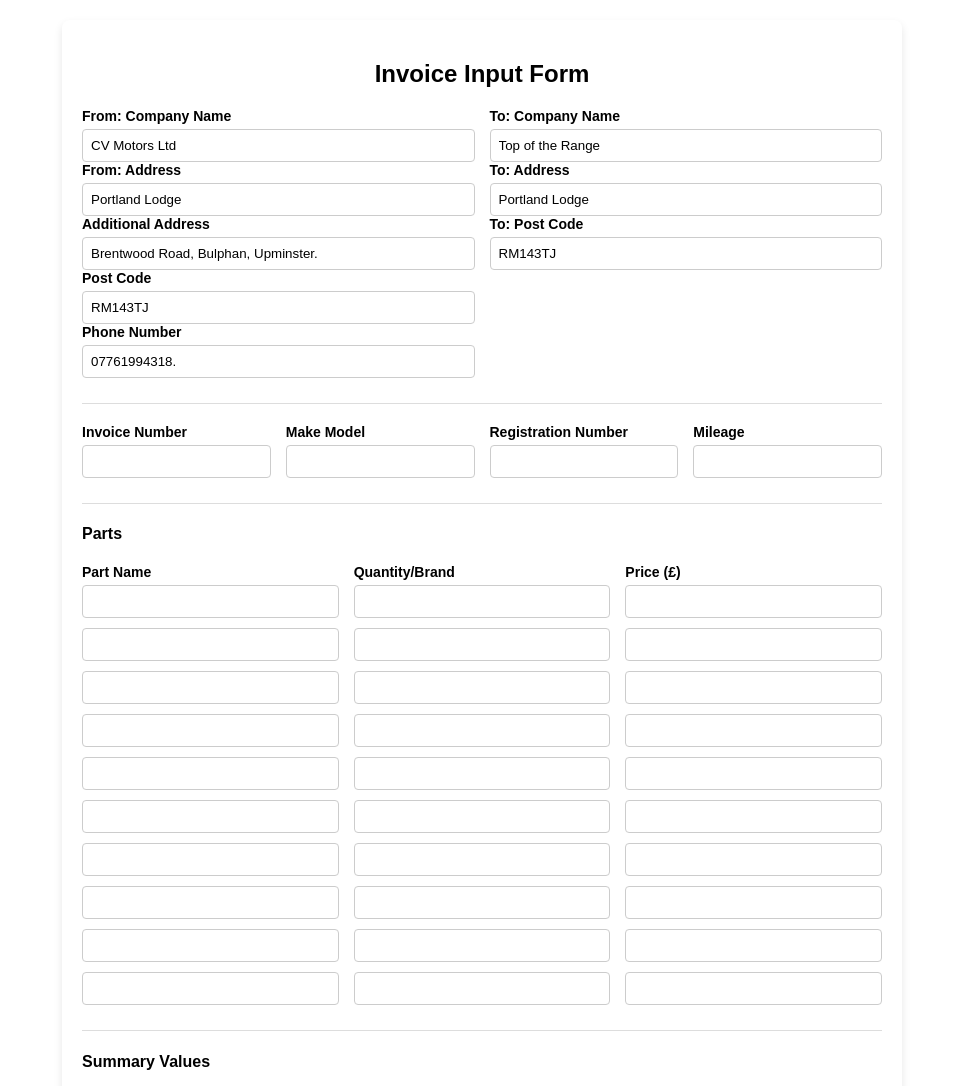
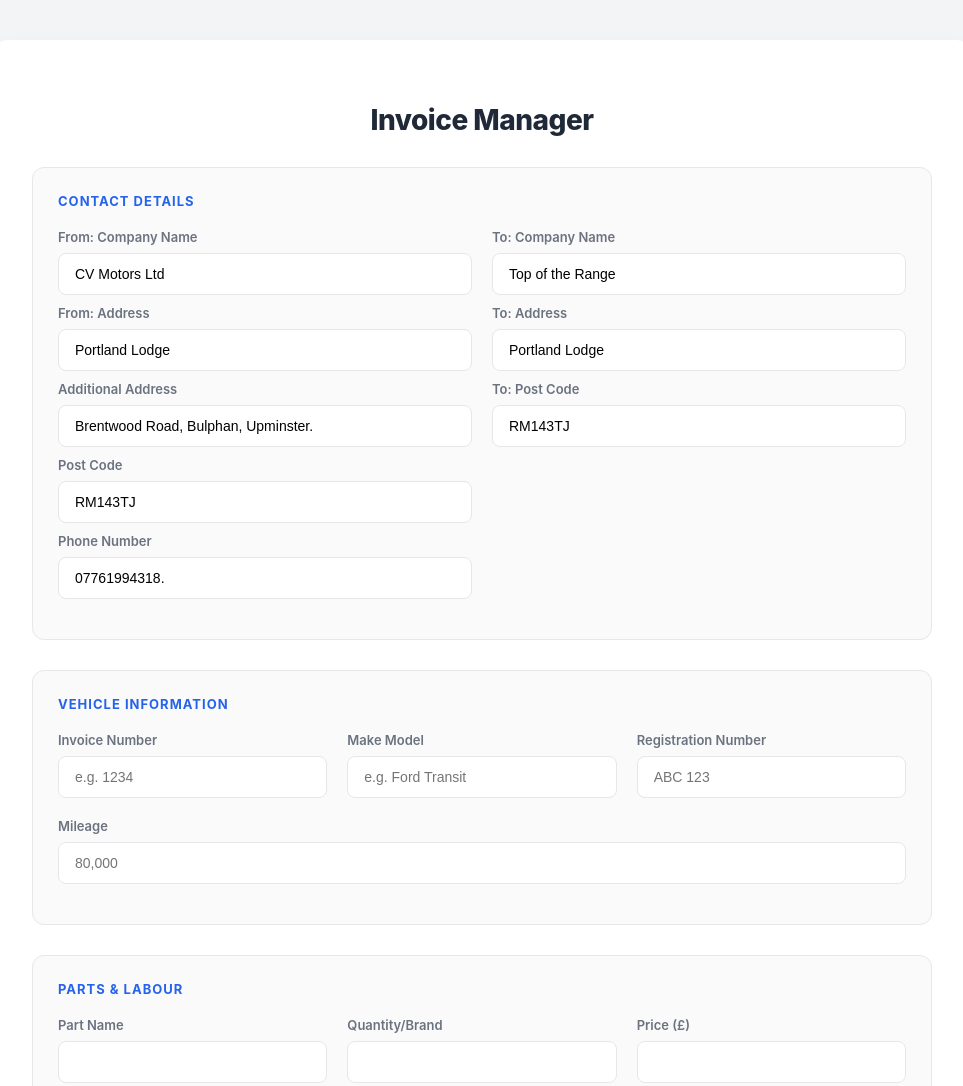
Before and after one commit to shahriarshafi/invoice_form_cv_motors_ltd, a plain HTML site: page index.html in a window 1280 px wide. Shown: the top 1086 px of the page, without its empty margins (158-1121 px from the left). Drawn offline with Linux system fonts and the light colour scheme.

Commit message:
adding css

```diff
--- a/index.html
+++ b/index.html
@@ -6,193 +6,235 @@
     <title>Invoice Generator</title>
     <script src="https://cdnjs.cloudflare.com/ajax/libs/html2pdf.js/0.10.1/html2pdf.bundle.min.js"></script>
     <style>
-        /* --- General & Form Styles --- */
+        /* --- Modern Responsive Input Form Styling --- */
+        :root {
+            --accent: #2563eb;
+            --accent-hover: #1d4ed8;
+            --success: #10b981;
+            --bg: #f3f4f6;
+            --white: #ffffff;
+            --text: #1f2937;
+            --text-light: #6b7280;
+            --border: #e5e7eb;
+        }
+
         body {
-            font-family: Arial, sans-serif;
-            background-color: #ffffff;
+            font-family: 'Inter', -apple-system, BlinkMacSystemFont, "Segoe UI", Roboto, sans-serif;
+            background-color: var(--bg);
             margin: 0;
             padding: 20px;
+            color: var(--text);
         }
+
         .form-container {
-            max-width: 800px;
-            margin: auto;
-            background: white;
-            padding: 20px;
-            border-radius: 8px;
-            box-shadow: 0 4px 8px rgba(0,0,0,0.1);
+            max-width: 900px;
+            margin: 20px auto;
+            background: var(--white);
+            padding: 40px;
+            border-radius: 16px;
+            box-shadow: 0 10px 25px rgba(0, 0, 0, 0.05);
         }
-        h2 { text-align: center; }
+
+        h2 {
+            text-align: center;
+            font-size: 28px;
+            font-weight: 800;
+            margin-bottom: 30px;
+            color: var(--text);
+            letter-spacing: -0.5px;
+        }
+
         .form-section {
+            margin-bottom: 30px;
+            padding: 25px;
+            background: #fafafa;
+            border-radius: 12px;
+            border: 1px solid var(--border);
+        }
+
+        .form-section h4 {
+            margin-top: 0;
             margin-bottom: 20px;
-            padding-bottom: 15px;
-            border-bottom: 1px solid #ddd;
+            color: var(--accent);
+            text-transform: uppercase;
+            font-size: 13px;
+            letter-spacing: 1px;
         }
+
+        /* Responsive Grid Logic */
         .form-row {
             display: flex;
-            gap: 15px;
-            margin-bottom: 10px;
+            flex-wrap: wrap;
+            gap: 20px;
+            margin-bottom: 15px;
         }
-        .form-row > div { flex: 1; }
-        label { font-weight: bold; display: block; margin-bottom: 5px; font-size: 14px;}
-        input[type="text"], input[type="number"], input[type="date"] {
+
+        .form-row > div {
+            flex: 1;
+            min-width: 250px; /* Forces stack on mobile */
+        }
+
+        label {
+            font-weight: 600;
+            display: block;
+            margin-bottom: 8px;
+            font-size: 13px;
+            color: var(--text-light);
+        }
+
+        input[type="text"],
+        input[type="number"],
+        input[type="date"] {
             width: 100%;
-            padding: 8px;
+            padding: 12px 16px;
             box-sizing: border-box;
-            border: 1px solid #ccc;
-            border-radius: 4px;
+            border: 1px solid var(--border);
+            border-radius: 8px;
+            font-size: 14px;
+            transition: all 0.2s ease;
+            background: var(--white);
         }
+
+        input:focus {
+            outline: none;
+            border-color: var(--accent);
+            box-shadow: 0 0 0 4px rgba(37, 99, 235, 0.1);
+        }
+
         .btn-generate {
-            background-color: #28a745;
+            background-color: var(--success);
             color: white;
-            padding: 15px;
+            padding: 20px;
             border: none;
             cursor: pointer;
-            border-radius: 4px;
+            border-radius: 10px;
             width: 100%;
             font-size: 18px;
-            font-weight: bold;
+            font-weight: 700;
             margin-top: 10px;
+            transition: transform 0.2s, background 0.2s;
+            box-shadow: 0 4px 6px rgba(16, 185, 129, 0.2);
         }
 
-        /* --- Hidden Invoice Layout (Strictly 1 Page A4) --- */
-        #invoice-wrapper {
-            position: absolute;
-            left: -9999px; /* Hide off-screen */
-            top: 0;
+        .btn-generate:hover {
+            background-color: #059669;
+            transform: translateY(-1px);
         }
 
-        .invoice-box {
-            width: 210mm;
-            /* Reduced height by 1mm and added overflow: hidden to prevent the blank 2nd page */
-            height: 296mm;
-            max-height: 296mm;
-            overflow: hidden;
-            padding: 15mm;
-            background: white;
-            box-sizing: border-box;
-            font-family: Arial, sans-serif;
-            font-size: 13px;
-            color: #000;
-            display: flex;
-            flex-direction: column;
+        .btn-generate:active {
+            transform: translateY(0);
         }
 
-        .header-flex {
-            display: flex;
-            justify-content: space-between;
-            margin-bottom: 20px;
+        /* Specific fix for Parts list on Mobile */
+        @media (max-width: 600px) {
+            .form-container { padding: 20px; }
+            .form-row > div { min-width: 100%; }
+            .part-row {
+                background: var(--white);
+                padding: 15px;
+                border-radius: 8px;
+                margin-bottom: 10px;
+                border: 1px solid var(--border);
+            }
         }
+
+        /* --- STICK TO YOUR ORIGINAL PDF LAYOUT (DO NOT CHANGE) --- */
+        #invoice-wrapper { position: absolute; left: -9999px; top: 0; }
+        .invoice-box {
+            width: 210mm; height: 296mm; max-height: 296mm;
+            overflow: hidden; padding: 15mm;
+            background: white; box-sizing: border-box;
+            font-family: Arial, sans-serif; font-size: 13px;
+            color: #000; display: flex; flex-direction: column;
+        }
+        .header-flex { display: flex; justify-content: space-between; margin-bottom: 20px; }
         .address-box strong { display: block; margin-bottom: 5px; font-size: 16px; }
-
         .info-table { width: 50%; border-collapse: collapse; margin-bottom: 15px;}
         .info-table td { padding: 6px; border: 1px solid #000; }
         .info-table td:first-child { font-weight: bold; width: 45%; background-color: #ffffff;}
-
         .gap { height: 10px; }
-
         .parts-table { width: 100%; border-collapse: collapse; margin-bottom: 15px;}
         .parts-table th, .parts-table td { border: 1px solid #000; padding: 7px; text-align: left; }
         .parts-table th { background-color: #ffffff; }
         .parts-table td { height: 16px; }
-
-        .summary-flex {
-            display: flex;
-            justify-content: space-between;
-            margin-bottom: 15px;
-        }
+        .summary-flex { display: flex; justify-content: space-between; margin-bottom: 15px; }
         .summary-left { width: 50%; }
         .summary-right { width: 45%; }
         .summary-table { width: 100%; border-collapse: collapse; }
         .summary-table td { padding: 6px; border: 1px solid #000; }
         .summary-table td:first-child { font-weight: bold; background-color: #ffffff; width: 60%;}
-
-        .sign-date-flex {
-            display: flex;
-            justify-content: space-between;
-            margin-top: 20px;
-        }
+        .sign-date-flex { display: flex; justify-content: space-between; margin-top: 20px; }
         .signature-box { width: 40%; }
-        .signature-line {
-            margin-top: 35px;
-            border-bottom: 1px solid #000;
-        }
+        .signature-line { margin-top: 35px; border-bottom: 1px solid #000; }
         .date-box { font-weight: bold; }
-
-        .footer {
-            margin-top: auto;
-            text-align: center;
-            font-size: 12px;
-            font-weight: normal;
-            padding-top: 10px;
-            border-top: 1px solid #ffffff;
-        }
+        .footer { margin-top: auto; text-align: center; font-size: 12px; font-weight: normal; padding-top: 10px; border-top: 1px solid #ffffff; }
     </style>
 </head>
 <body>
 
     <div class="form-container">
-        <h2>Invoice Input Form</h2>
+        <h2>Invoice Manager</h2>
 
         <div class="form-section">
+            <h4>Contact Details</h4>
             <div class="form-row">
                 <div>
                     <label>From: Company Name</label>
                     <input type="text" id="fromName" value="CV Motors Ltd">
-                    <label>From: Address</label>
+                    <label style="margin-top:10px">From: Address</label>
                     <input type="text" id="fromAddress" value="Portland Lodge">
-                    <label>Additional Address <Address></Address></label>
+                    <label style="margin-top:10px">Additional Address</label>
                     <input type="text" id="fromAdditional" value="Brentwood Road, Bulphan, Upminster.">
-                    <label>Post Code<Address></Address></label>
+                    <label style="margin-top:10px">Post Code</label>
                     <input type="text" id="fromCode" value="RM143TJ">
-                    <label>Phone Number</label>
+                    <label style="margin-top:10px">Phone Number</label>
                     <input type="text" id="fromNumber" value="07761994318.">
-
-
                 </div>
                 <div>
                     <label>To: Company Name</label>
                     <input type="text" id="toName" value="Top of the Range">
-                    <label>To: Address</label>
+                    <label style="margin-top:10px">To: Address</label>
                     <input type="text" id="toAddress" value="Portland Lodge">
-                    <label>To: Post Code</label>
+                    <label style="margin-top:10px">To: Post Code</label>
                     <input type="text" id="toCode" value="RM143TJ">
                 </div>
             </div>
         </div>
 
         <div class="form-section">
+            <h4>Vehicle Information</h4>
             <div class="form-row">
-                <div><label>Invoice Number</label><input type="text" id="invNum"></div>
-                <div><label>Make Model</label><input type="text" id="makeModel"></div>
-                <div><label>Registration Number</label><input type="text" id="regNum"></div>
-                <div><label>Mileage</label><input type="text" id="mileage"></div>
+                <div><label>Invoice Number</label><input type="text" id="invNum" placeholder="e.g. 1234"></div>
+                <div><label>Make Model</label><input type="text" id="makeModel" placeholder="e.g. Ford Transit"></div>
+                <div><label>Registration Number</label><input type="text" id="regNum" placeholder="ABC 123"></div>
+                <div><label>Mileage</label><input type="text" id="mileage" placeholder="80,000"></div>
             </div>
         </div>
 
         <div class="form-section">
-            <h4>Parts</h4>
+            <h4>Parts & Labour</h4>
             <div id="parts-inputs">
                 </div>
         </div>
 
         <div class="form-section">
-            <h4>Summary Values</h4>
+            <h4>Calculations</h4>
             <div class="form-row">
                 <div><label>Price Parts (£)</label><input type="number" id="sumParts"></div>
                 <div><label>Labor Work (£)</label><input type="number" id="sumLabor"></div>
                 <div><label>Subtotal Price (£)</label><input type="number" id="sumSub"></div>
                 <div><label>Tax (20%) (£)</label><input type="number" id="sumTax"></div>
-                <div><label>Total Price (£)</label><input type="number" id="sumTotal"></div>
+                <div><label>Total Price (£)</label><input type="number" id="sumTotal" style="font-weight: bold; color: var(--accent);"></div>
             </div>
         </div>
 
         <div class="form-section">
             <div class="form-row">
-                <div><label>Date</label><input type="date" id="invDate"></div>
+                <div><label>Invoice Date</label><input type="date" id="invDate"></div>
             </div>
         </div>
 
-        <button class="btn-generate" onclick="generatePDF()">Generate PDF Invoice</button>
+        <button class="btn-generate" onclick="generatePDF()">Download PDF Invoice</button>
     </div>
 
     <div id="invoice-wrapper">
@@ -232,8 +274,7 @@
                         <th style="width: 25%;">Price Parts (£)</th>
                     </tr>
                 </thead>
-                <tbody>
-                    </tbody>
+                <tbody></tbody>
             </table>
 
             <div class="gap"></div>
@@ -253,14 +294,7 @@
 
             <div class="sign-date-flex">
                 <div class="signature-box">
-                    <h6></h6>
-                    <h6></h6>
-                    <h6></h6>
-                    <h6></h6>
-                    <h6></h6>
-                    <h6></h6>
                     <div class="signature-line"></div>
-                    <h1></h1>
                     <strong>Signature</strong>
                 </div>
                 <div class="date-box">
@@ -329,9 +363,11 @@
             document.getElementById('out-sumTotal').innerHTML = formatPound(document.getElementById('sumTotal').value);
 
             const inputDate = document.getElementById('invDate').value;
-            const dateParts = inputDate.split('-');
-            const formattedDate = `${dateParts[2]}-${dateParts[1]}-${dateParts[0]}`;
-            document.getElementById('out-date').innerText = formattedDate;
+            if (inputDate) {
+                const dateParts = inputDate.split('-');
+                const formattedDate = `${dateParts[2]}-${dateParts[1]}-${dateParts[0]}`;
+                document.getElementById('out-date').innerText = formattedDate;
+            }
 
             const element = document.getElementById('invoice-content');
 
```
